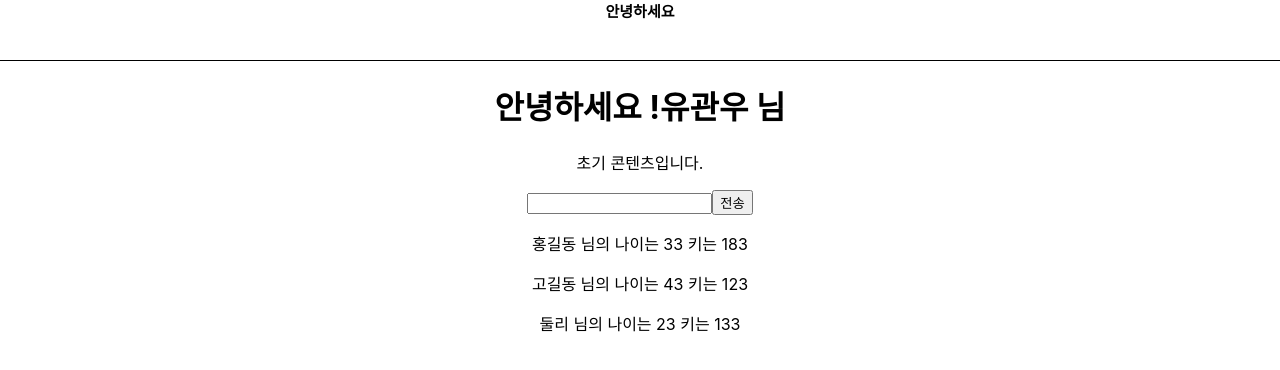
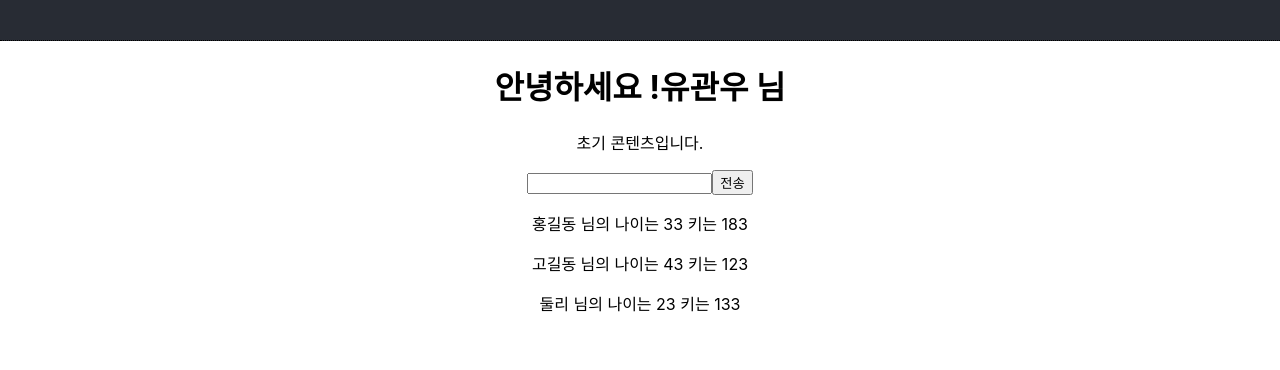
Before and after one commit to skymill2000/fintech0627, a React (Create React App) app in the folder fintech/: page / in a window 1280 px wide. Shown: the top 370 px of the page. Built offline with nearby package versions, Linux system fonts and the light colour scheme.

Commit message:
디자인 변경

```diff
--- a/fintech/src/components/common/TopBar.js
+++ b/fintech/src/components/common/TopBar.js
@@ -2,14 +2,17 @@
 import styled from "styled-components";
 
 const TopBarBlock = styled.div`
-  height: 60px;
-  font-size: 15px;
+  border-bottom: 1px dotted #000;
+  background-color: #282c34;
+  color: white;
+  text-align: center;
+  padding: 20px;
+  font-size: 20px;
   font-weight: bold;
-  border-bottom: 1px solid #000;
 `;
 
-const TopBar = () => {
-  return <TopBarBlock>안녕하세요</TopBarBlock>;
+const TopBar = ({ title }) => {
+  return <TopBarBlock>{title}</TopBarBlock>;
 };
 
 export default TopBar;
```
